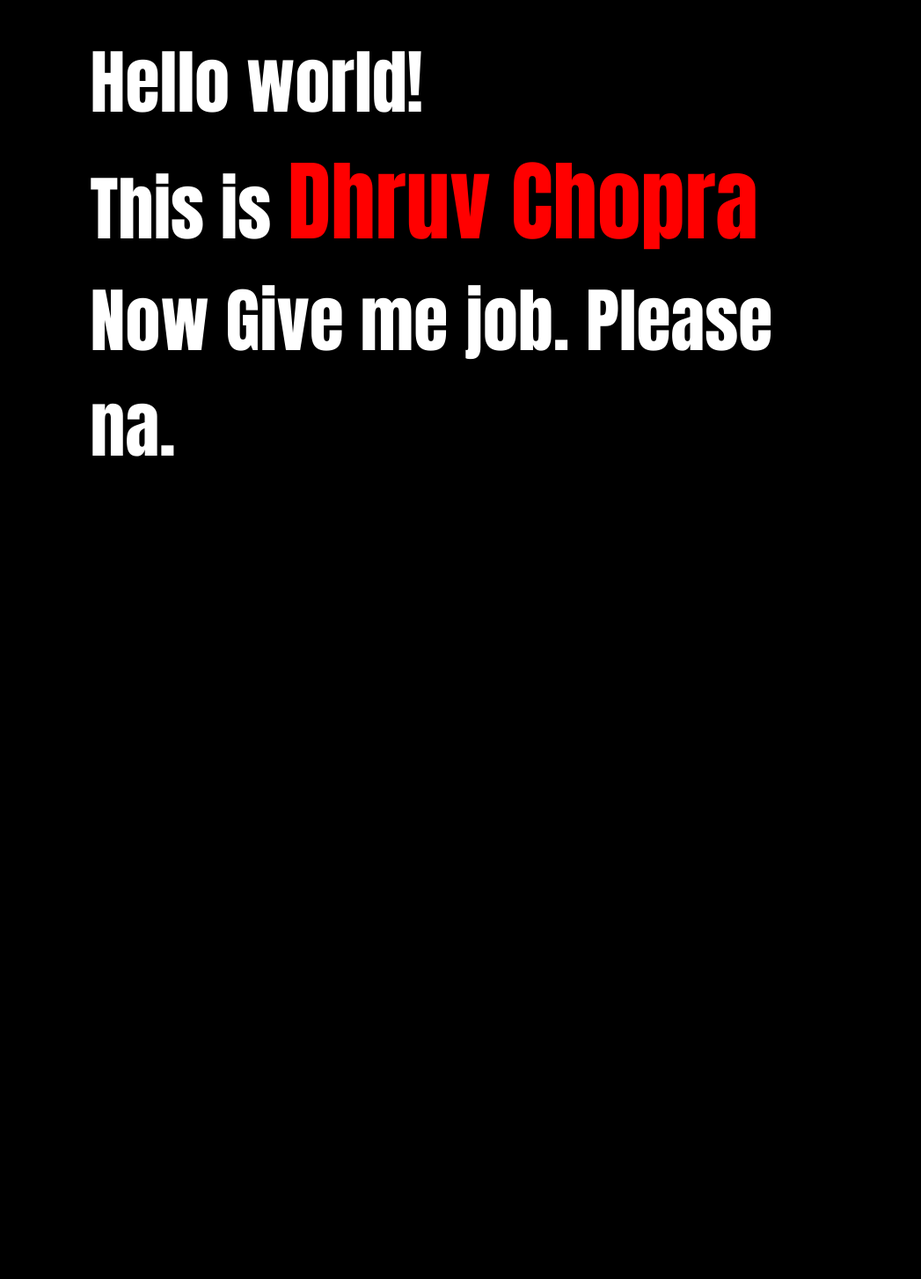
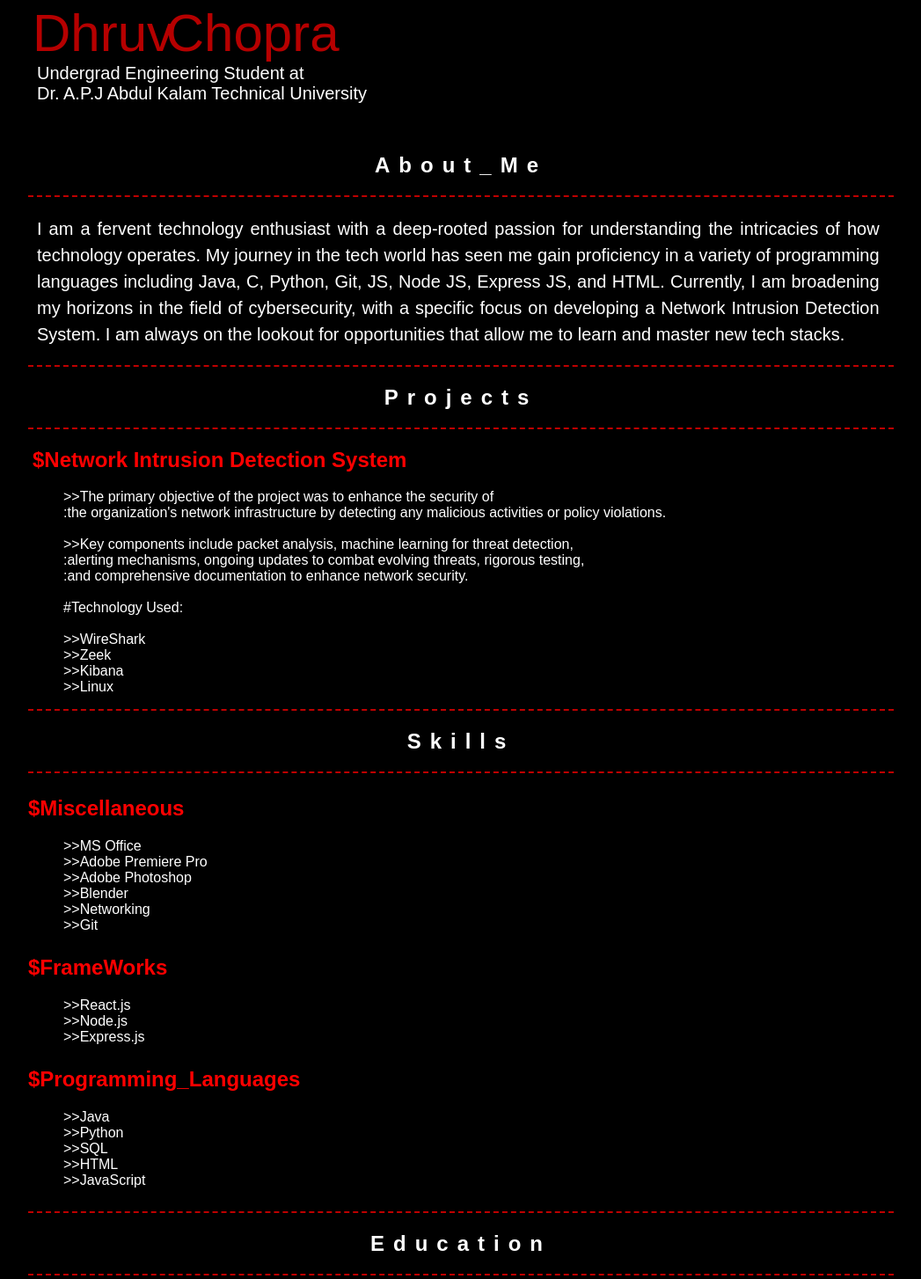
Before and after one commit to thisisdhruvchopra/Portfolio, a plain HTML site: page website.html in a window 1280 px wide. Shown: the part 5-1459 px from the top of the page at 88% size, without its empty margins (116-1163 px from the left). Before the commit the page ends 800 px from the top, so only its background shows below. Drawn offline with Linux system fonts and the light colour scheme.

Commit message:
Added alot more of CSS

```diff
--- /dev/null
+++ b/Style.css
@@ -0,0 +1,78 @@
+body, h1, h2, h3, h4, h5, h6 {
+    font-family: 'Cascadia Code', sans-serif;
+    text-align: justify;
+  }
+
+#programming_languages{
+    margin-top: 25;
+    margin-left: 80;
+    font-size: h3;
+    display: block;
+}
+#FrameWorks{
+    margin-top: 25;
+    margin-left: 80;
+    font-size: h3;
+    display: block;
+}
+#misc{
+
+    margin-top: 25;
+    margin-left: 80;
+    font-size: h3;
+    display: block;
+
+}
+a:link{
+    color:white;
+    text-decoration: none;
+}
+a:hover{
+    color:rgb(190, 0, 0); ;
+}
+body{
+    padding-right: 100px;
+    padding-left: 100px;
+
+    background-color: rgb(0, 0, 0);
+    color: rgb(255, 255, 255);
+}
+#underlay{
+    margin-right: 100;
+    font-size: 20px;
+    font-weight: 500 ;
+    display: block;
+}
+#about_me{
+    line-height: 1.5;
+}
+#main_text{
+
+    text-align: justify;
+    font-size: 20;
+    font-weight: 500 ;
+    font-family: 'Cascadia Code', sans-serif;
+    display: block;
+    margin-left: 50;
+    margin-right: auto;
+    width: 90%;
+}
+#name{
+    word-spacing: -25;
+    margin-left: -5;
+    font-size: 60;
+
+    font-family: 'Cascadia Code', sans-serif;
+    display: block;
+    width: 70%;
+    color: rgb(182, 0, 0);
+}
+hr {
+    height:1px;
+    border-width:0;
+    border-top: 2px dashed rgb(190, 0, 0);
+
+    margin-left :40;
+    margin-right: 40;
+    /* background-color :rgb(190, 0, 0); */
+  }
--- a/website.html
+++ b/website.html
@@ -1,31 +1,126 @@
 <head>
+    <title>Dhruv Chopra</title>
+    <link rel="stylesheet" href="style.css">
     <body>
 
         <div id="main_text">
-            Hello world! <br>
-            This is <span id="name">Dhruv Chopra</span> <br>
-            Now Give me job. Please na.
+            <span id="name">Dhruv Chopra</span>
+            <span id="underlay">Undergrad Engineering Student at <br> Dr. A.P.J Abdul Kalam Technical University</span>
         </div>
 
+        <br><br>
+
+        <h2 style="text-align:center; letter-spacing: 10;">About_Me</h2>
+
+        <hr>
+
+        <h3 id = "main_text" style = "line-height: 1.5;">
+            I am a fervent technology enthusiast with a deep-rooted passion for understanding the intricacies of how technology operates. My journey in the tech world has seen me gain proficiency in a variety of programming languages including Java, C, Python, Git, JS, Node JS, Express JS, and HTML. Currently, I am broadening my horizons in the field of cybersecurity, with a specific focus on developing a Network Intrusion Detection System. I am always on the lookout for opportunities that allow me to learn and master new tech stacks.
+        </h3>
+
+        <hr>
+
+        <h2 style="text-align:center; letter-spacing: 10;">Projects</h2>
+        <hr>
+        <div>
+            <h2 style = "color: red;margin-left: 45;">$Network Intrusion Detection System
+            </h2>
+
+           <p style = "margin-left: 80; margin-right: 80;">
+            >>The primary objective of the project was to enhance the security of <br>
+            :the organization's network infrastructure by detecting any malicious activities or policy violations.
+            <br><br>
+            >>Key components include packet analysis, machine learning for threat detection,<br>
+            :alerting mechanisms, ongoing updates to combat evolving threats, rigorous testing,<br>
+            :and comprehensive documentation to enhance network security.
+            <br><br>
+            #Technology Used:<br><br>
+            >>WireShark<br>
+            >>Zeek<br>
+            >>Kibana<br>
+            >>Linux<br>
+           </p>
+
+        </div>
+
+
+
+        <hr>
+
+        <h2 style="text-align:center; letter-spacing: 10;">Skills</h2>
+        <hr>
+        <div id = "misc">
+            <h2 style="color:red;margin-left: -40;">$Miscellaneous</h2>
+            >>MS Office<br>
+            >>Adobe Premiere Pro<br>
+            >>Adobe Photoshop<br>
+            >>Blender<br>
+            >>Networking<br>
+            >>Git
+        </div>
+
+
+        <div id = "FrameWorks">
+            <h2 style="color:red;margin-left: -40;">$FrameWorks</h2>
+            >>React.js<br>
+            >>Node.js<br>
+            >>Express.js<br>
+        </div>
+
+            <div id = "Programming_Languages">
+                <h2 style="color:red;margin-left: -40;">$Programming_Languages</h2>
+                >>Java<br>
+                >>Python<br>
+                >>SQL<br>
+                >>HTML<br>
+                >>JavaScript<br><br>
+            </div>
+
+
+
+        <hr>
+
+
+        <h2 style="text-align:center; letter-spacing: 10;">Education</h2>
+        <hr>
+        <div id = "misc">
+            <h2 style="color:red;margin-left: -40;">$University</h2>
+            >>From: November 2021 To: July 2025 (Expected)<br>
+            >>CGPA: 7.25<br>
+            <br>
+            #Subjects of Interest<br>
+            >>Data Structures<br>
+            >>Design and Analysis of Algorithms
+            >>Computer Networking<br>
+            >>DataBase Management Systems<br>
+            >>Theory of Automata and Computation
+
+        </div>
+
+
+        <div id = "FrameWorks">
+            <h2 style="color:red;margin-left: -40;">$School</h2>
+            >>From: 2006 To: 2021<br>
+            >>ISC (12th) | 2021: 92%<br>
+            >>ICSE: (10th) | 2019: 92%<br>
+            <br>
+            #Stream :>> Physics, Chemistry, Maths, Computer Science<br><br>
+
+            #Societies :<br>
+            >>School House Captain<br>
+            >>Vice President @ Teknovation , a Techno-Cultural Fest<br>
+            >>Executive Board and Organising committee @ UNHRC | SHS Nations , an Intra-School Model United Nations <br>
+            <br>
+            Activities:
+            >>Coding | Cryptocurrency Mining | MUN | Cinematography | 3D-Designing | Photoshop | Theatre | Gaming | Music | Event Organisation
+        </div>
+        <hr>
+        <br><br>
+        <div  style="text-align:center; font-size: medium; font-style: italic;">
+            <a href = "mailto: thisisdhruvchopra.com">Dhruv Chopra - thisisdhruvchopra@gmail.com</a>
+        </div>
+
+
     </body>
-    <style>
-        body{
-            padding: 30px;
-            background-color: rgb(0, 0, 0);
-            color: rgb(255, 255, 255);
-        }
-        #main_text{
-            font-size: 80px;
-            font-weight: 500 ;
-            font-family: Impact, Haettenschweiler, 'Arial Narrow Bold', sans-serif;
-            display: block;
-            margin-left: auto;
-            margin-right: auto;
-            width: 70%;
-        }
-        #name{
-            font-size: 100px;
-            color: red;
-        }
-    </style>
+
 </head>
```
